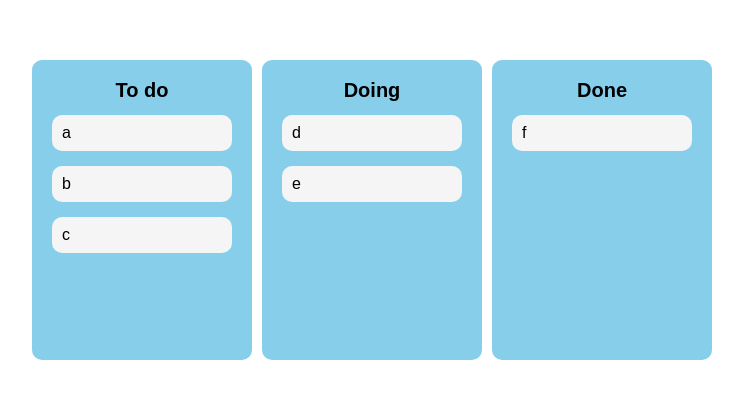
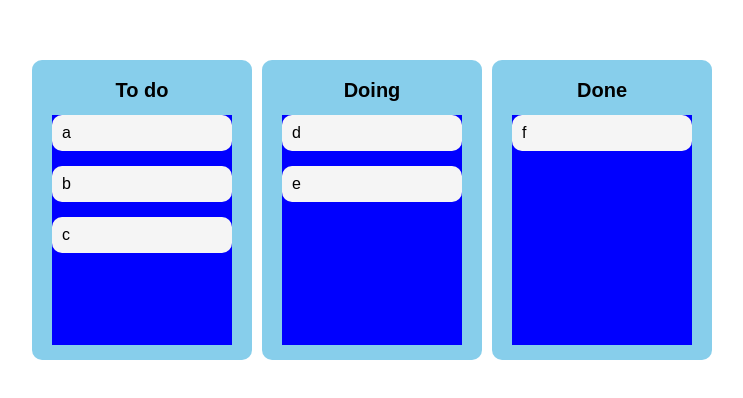
Before and after one commit to lee-yun-pyo/kanban-app, a React (Create React App) app: page / in a window 1280 px wide. Shown: the part 190-588 px from the top of the page, without its empty margins (268-1011 px from the left). Built offline with nearby package versions, Linux system fonts and the light colour scheme.

Commit message:
snapshot 부여

```diff
--- a/src/Components/DraggableTodo.tsx
+++ b/src/Components/DraggableTodo.tsx
@@ -2,8 +2,8 @@ import React from "react";
 import { Draggable } from "react-beautiful-dnd";
 import styled from "styled-components";
 
-const Card = styled.li`
-  background-color: whitesmoke;
+const Card = styled.li<{ isDragging: boolean }>`
+  background-color: ${(props) => (props.isDragging ? "tomato" : "whitesmoke")};
   border-radius: 10px;
   padding: 10px;
   margin-bottom: 15px;
@@ -17,11 +17,12 @@ interface IDraggableProps {
 function DraggableTodo({ todo, index }: IDraggableProps) {
   return (
     <Draggable key={todo} draggableId={todo} index={index}>
-      {(provided) => (
+      {(provided, snapshot) => (
         <Card
           ref={provided.innerRef}
           {...provided.dragHandleProps}
           {...provided.draggableProps}
+          isDragging={snapshot.isDragging}
         >
           {todo}
         </Card>
--- a/src/Components/DroppableCategory.tsx
+++ b/src/Components/DroppableCategory.tsx
@@ -17,8 +17,20 @@ const Title = styled.span`
   margin-bottom: 15px;
 `;
 
-const Board = styled.ul`
+interface IBoardProps {
+  isDraggingOver: boolean;
+  isDraggingFromThisWith: boolean;
+}
+
+const Board = styled.ul<IBoardProps>`
   width: 100%;
+  background-color: ${(props) =>
+    props.isDraggingOver
+      ? "pink"
+      : props.isDraggingFromThisWith
+      ? "red"
+      : "blue"};
+  flex-grow: 1;
 `;
 
 interface IDroppableProps {
@@ -31,8 +43,13 @@ function DroppableCategory({ todos, boardId }: IDroppableProps) {
     <Wrapper>
       <Title>{boardId}</Title>
       <Droppable droppableId={boardId}>
-        {(provided) => (
-          <Board ref={provided.innerRef} {...provided.droppableProps}>
+        {(provided, snapshot) => (
+          <Board
+            isDraggingOver={snapshot.isDraggingOver}
+            isDraggingFromThisWith={Boolean(snapshot.draggingFromThisWith)}
+            ref={provided.innerRef}
+            {...provided.droppableProps}
+          >
             {todos.map((todo, index) => (
               <DraggableTodo key={todo} todo={todo} index={index} />
             ))}
```
